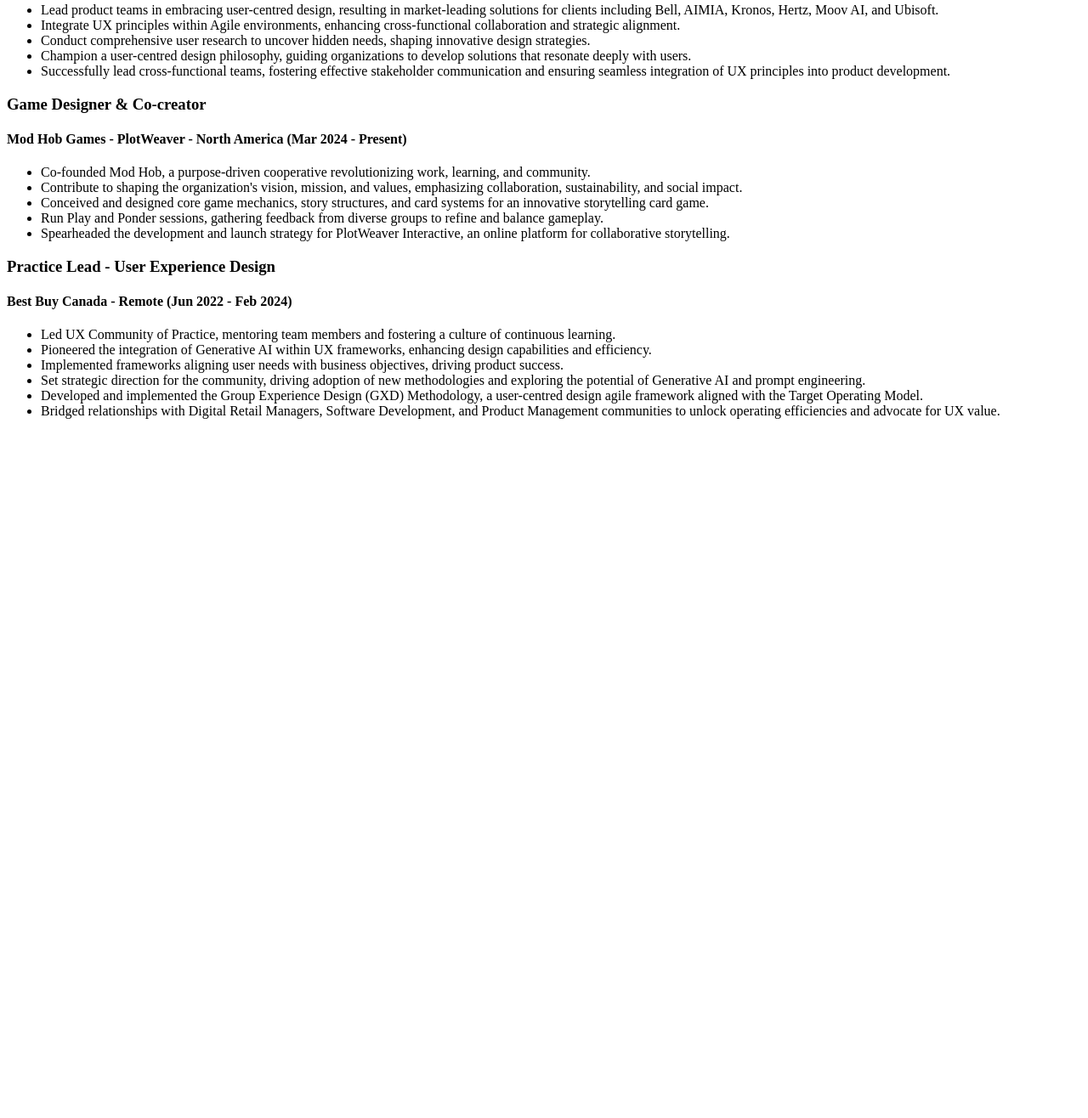
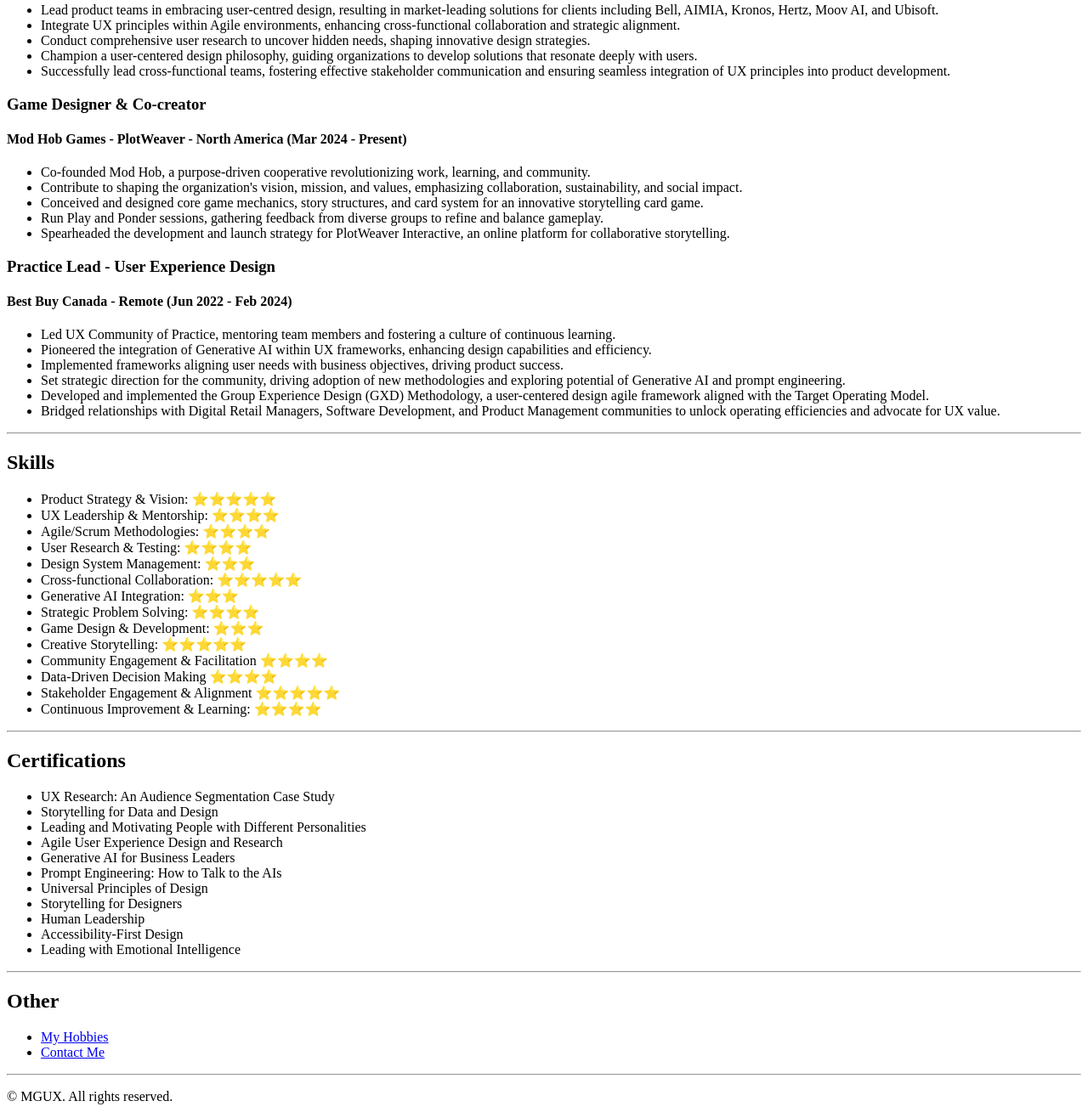
Before and after one commit to mattgardner1/html-portfolio, a plain HTML site: page index.html in a window 1280 px wide. Shown: the part 890-2206 px from the top of the page at 85% size. Before the commit the page ends 1399 px from the top, so only its background shows below. Drawn offline with Linux system fonts and the light colour scheme.

Commit message:
Update index.html

```diff
--- a/index.html
+++ b/index.html
@@ -1,4 +1,3 @@
-<!-- TODO 1: Create the HTML Boilerplate -->
 <!DOCTYPE html>
 <html lang="en">
     <head>
@@ -32,7 +31,7 @@
             <li>Lead product teams in embracing user-centred design, resulting in market-leading solutions for clients including Bell, AIMIA, Kronos, Hertz, Moov AI, and Ubisoft.</li>
             <li>Integrate UX principles within Agile environments, enhancing cross-functional collaboration and strategic alignment.</li>
             <li>Conduct comprehensive user research to uncover hidden needs, shaping innovative design strategies.</li>
-            <li>Champion a user-centred design philosophy, guiding organizations to develop solutions that resonate deeply with users.</li>
+            <li>Champion a user-centered design philosophy, guiding organizations to develop solutions that resonate deeply with users.</li>
              <li>Successfully lead cross-functional teams, fostering effective stakeholder communication and ensuring seamless integration of UX principles into product development.</li>
         </ul>
 
@@ -41,7 +40,7 @@
         <ul>
             <li>Co-founded Mod Hob, a purpose-driven cooperative revolutionizing work, learning, and community.</li>
             <li>Contribute to shaping the organization's vision, mission, and values, emphasizing collaboration, sustainability, and social impact.</li>
-            <li>Conceived and designed core game mechanics, story structures, and card systems for an innovative storytelling card game.</li>
+            <li>Conceived and designed core game mechanics, story structures, and card system for an innovative storytelling card game.</li>
             <li>Run Play and Ponder sessions, gathering feedback from diverse groups to refine and balance gameplay.</li>
              <li>Spearheaded the development and launch strategy for PlotWeaver Interactive, an online platform for collaborative storytelling.</li>
         </ul>
@@ -52,10 +51,53 @@
             <li>Led UX Community of Practice, mentoring team members and fostering a culture of continuous learning.</li>
             <li>Pioneered the integration of Generative AI within UX frameworks, enhancing design capabilities and efficiency.</li>
             <li>Implemented frameworks aligning user needs with business objectives, driving product success.</li>
-            <li>Set strategic direction for the community, driving adoption of new methodologies and exploring the potential of Generative AI and prompt engineering.</li>
-            <li>Developed and implemented the Group Experience Design (GXD) Methodology, a user-centred design agile framework aligned with the Target Operating Model.</li>
+            <li>Set strategic direction for the community, driving adoption of new methodologies and exploring potential of Generative AI and prompt engineering.</li>
+            <li>Developed and implemented the Group Experience Design (GXD) Methodology, a user-centered design agile framework aligned with the Target Operating Model.</li>
             <li>Bridged relationships with Digital Retail Managers, Software Development, and Product Management communities to unlock operating efficiencies and advocate for UX value.</li>
 
         </ul>
+    <hr />
+        <h2>Skills</h2>
+        <ul>
+            <li>Product Strategy & Vision: ⭐️⭐️⭐️⭐️⭐️</li>
+            <li>UX Leadership & Mentorship: ⭐️⭐️⭐️⭐️</li>
+            <li>Agile/Scrum Methodologies: ⭐️⭐️⭐️⭐️</li>
+            <li>User Research & Testing: ⭐️⭐️⭐️⭐️</li>
+            <li>Design System Management: ⭐️⭐️⭐️</li>
+            <li>Cross-functional Collaboration: ⭐️⭐️⭐️⭐️⭐️</li>
+            <li>Generative AI Integration: ⭐️⭐️⭐️</li>
+            <li>Strategic Problem Solving: ⭐️⭐️⭐️⭐️</li>
+            <li>Game Design & Development: ⭐️⭐️⭐️</li>
+            <li>Creative Storytelling: ⭐️⭐️⭐️⭐️⭐️</li>
+            <li>Community Engagement & Facilitation ⭐️⭐️⭐️⭐️</li>
+            <li>Data-Driven Decision Making ⭐️⭐️⭐️⭐️</li>
+            <li>Stakeholder Engagement & Alignment ⭐️⭐️⭐️⭐️⭐️</li>
+            <li>Continuous Improvement & Learning: ⭐️⭐️⭐️⭐️</li>
+        </ul>
+    <hr />
+        <h2>Certifications</h2>
+        <ul>
+            <li>UX Research: An Audience Segmentation Case Study</li>
+            <li>Storytelling for Data and Design</li>
+            <li>Leading and Motivating People with Different Personalities</li>
+            <li>Agile User Experience Design and Research</li>
+            <li>Generative AI for Business Leaders</li>
+            <li>Prompt Engineering: How to Talk to the AIs</li>
+            <li>Universal Principles of Design</li>
+            <li> Storytelling for Designers</li>
+            <li>Human Leadership</li>
+            <li>Accessibility-First Design</li>
+            <li>Leading with Emotional Intelligence</li>
+        </ul>
+    <hr />
+        <h2>Other</h2>
+        <ul>
+            <li><a href="./public/about.html">My Hobbies</a></li>
+            <li><a href="./public/contact.html">Contact Me</a></li>
+        </ul>
+    <hr />
+    <footer>
+        <p>© MGUX. All rights reserved.</p>
+    </footer>
     </body>
 </html>
```
